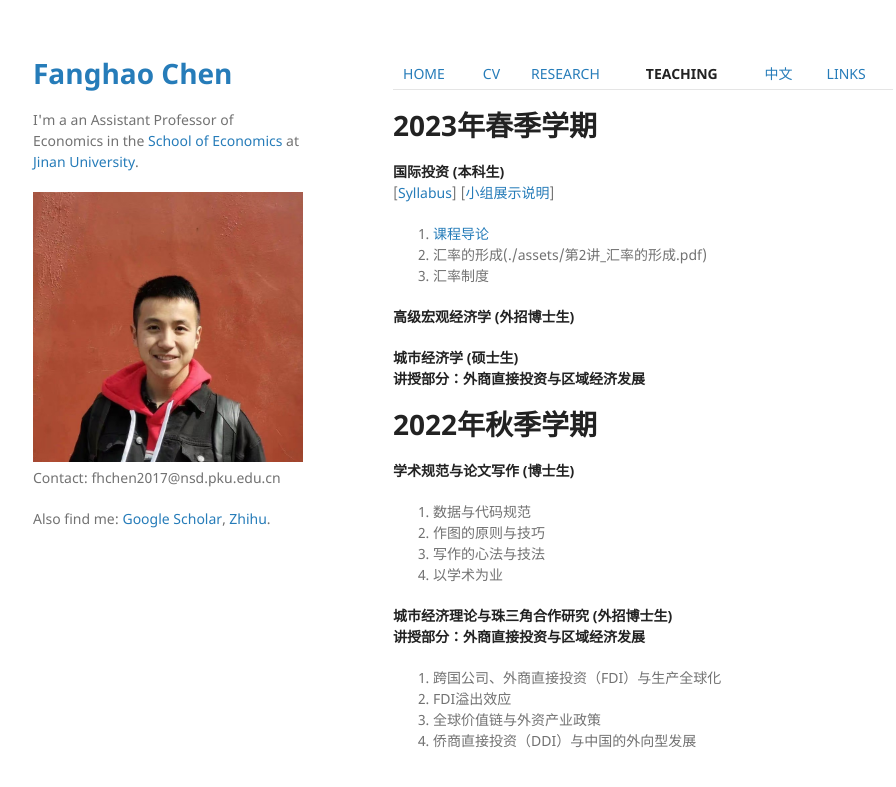
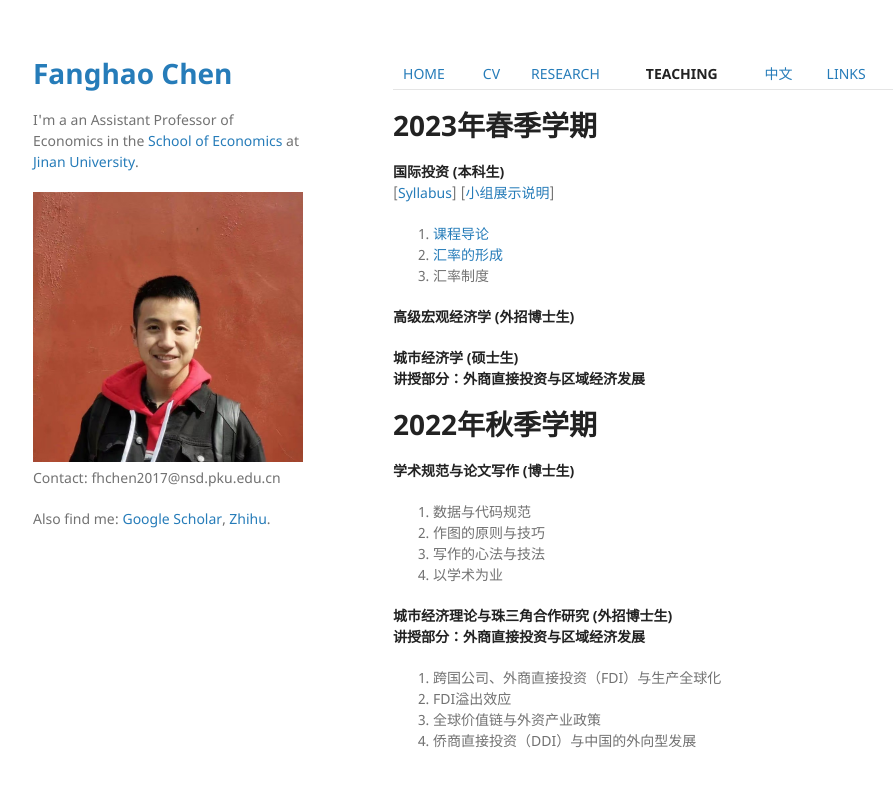
Before and after one commit to FanghaoChen/homepage, a Jekyll site: the page built from teaching.md, in a window 1280 px wide. Shown: the top 787 px of the page, without its empty margins (177-1073 px from the left). Built offline with Jekyll 4.4.1, drawn with Linux system fonts in a browser that asks for light colours; our own code applies the rules of GitHub Pages for plain Markdown files.

Commit message:
Update teaching.md

```diff
--- a/teaching.md
+++ b/teaching.md
@@ -5,7 +5,7 @@
 **国际投资 (本科生)**  <br/>
 [[Syllabus](./assets/国际投资_课程大纲.pdf)] [[小组展示说明](./assets/关于小组路演的说明.pdf)] <br/>
 1. [课程导论](./assets/第1讲_课程导论.pdf) <br/>
-2. 汇率的形成(./assets/第2讲_汇率的形成.pdf) <br/>
+2. [汇率的形成](./assets/第2讲_汇率的形成.pdf) <br/>
 3. 汇率制度
 
 **高级宏观经济学 (外招博士生)** <br/>
```
